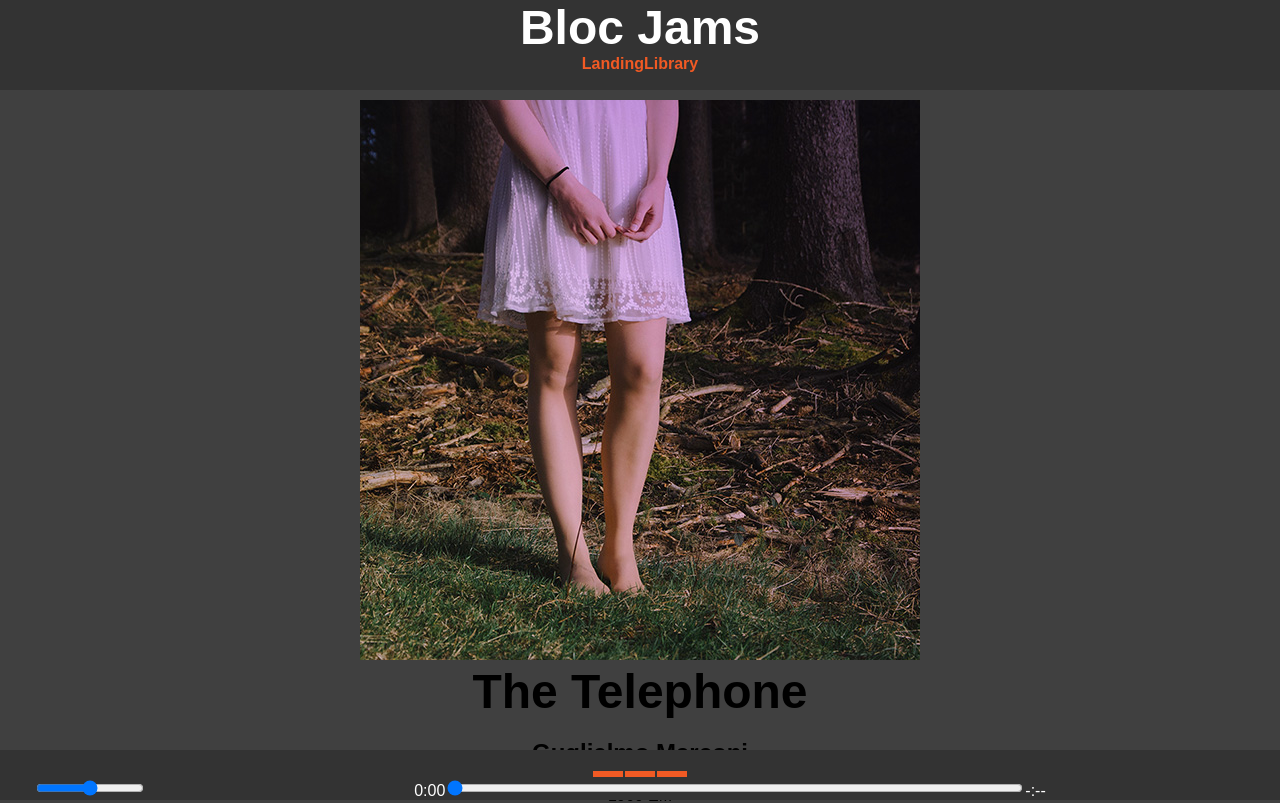
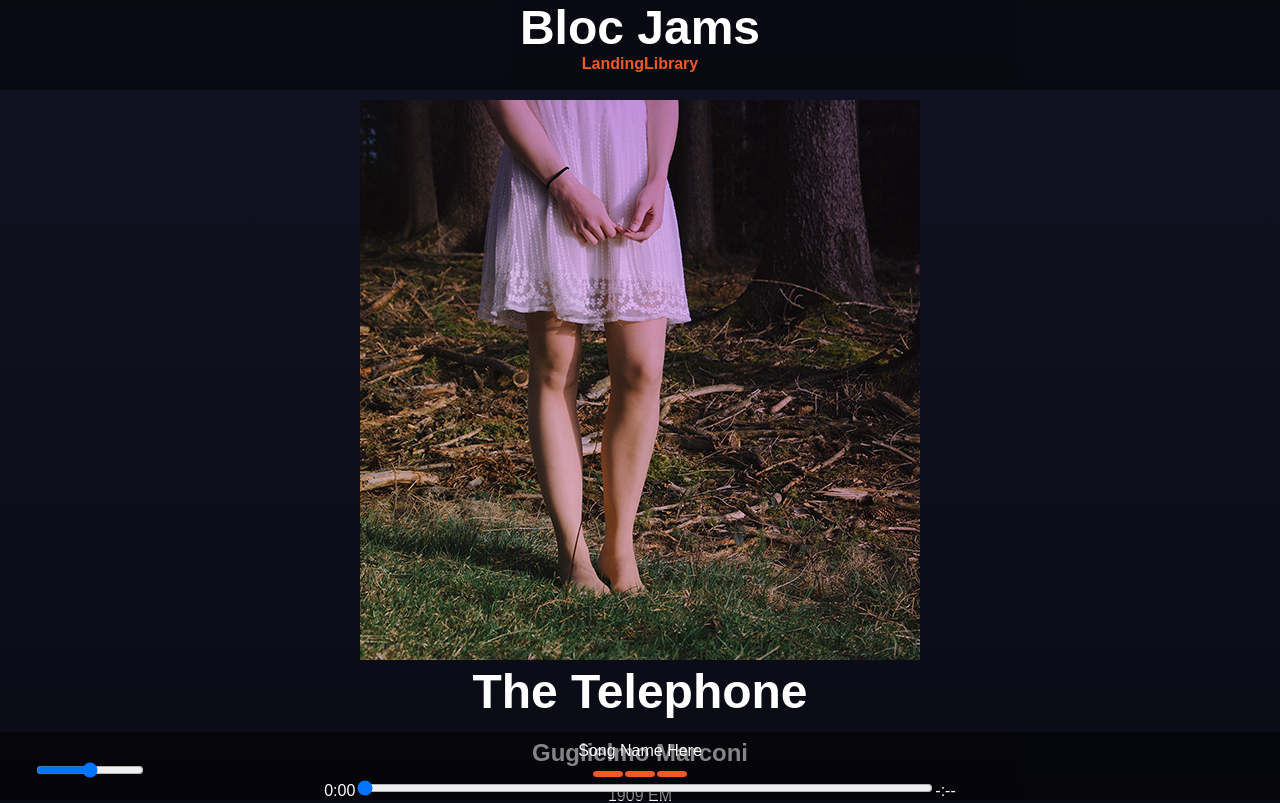
Before and after one commit to Nick-Maldonado/bloc-jams-react, a React (Create React App) app: page /album/the-telephone in a window 1280 px wide. Shown: the top 803 px of the page. Built offline with nearby package versions, Linux system fonts and the light colour scheme; the HTML template or start-up script is replaced by a standard one.

Commit message:
several styling changes

```diff
--- a/src/components/Album.js
+++ b/src/components/Album.js
@@ -115,15 +115,15 @@ class Album extends Component {
           <td className="song-actions">
             <button>
               <span className="song-number">{index+1}</span>
-              {/* <span className="ion-play"></span>
-              <span className="ion-pause"></span> */}
+              <span className="ion-play"></span>
+              <span className="ion-pause"></span>
             </button>
           </td>
           <td className="song-title">{song.title}</td>
           <td className="song-duration">{this.formatTime(song.duration)}</td>
         </tr>
-  )
-);
+        )
+      );
     return (
       <section className="album">
         <section id="album-info">
@@ -145,6 +145,7 @@ class Album extends Component {
           </tbody>
         </table>
         <PlayerBar
+          coverArt={this.state.album.albumCover}
           isPlaying={this.state.isPlaying}
           currentSong={this.state.currentSong}
           currentTime={this.audioElement.currentTime}
--- a/src/components/PlayerBar.js
+++ b/src/components/PlayerBar.js
@@ -4,18 +4,8 @@
 		render() {
 			return (
 				<section className="player-bar">
-					<section id="buttons">
-						<button id="previous" onClick={this.props.handlePrevClick}>
-							<span className="ion-skip-backward"></span>
-						</button>
-						<button id="play-pause" onClick={this.props.handleSongClick} >
-							<span className={this.props.isPlaying ? 'ion-pause' : 'ion-play'}></span>
-						</button>
-						<button id="next" onClick={this.props.handleNextClick}>
-							<span className="ion-skip-forward"></span>
-						</button>
-					</section>
-					<section id="volume-control">
+          <div id="currently-playing">Song Name Here</div>
+          <section id="volume-control">
 						<div className="icon ion-volume-low"></div>
 						<input
 							type="range"
@@ -28,6 +18,20 @@
 						/>
 						<div className="icon ion-volume-high"></div>
 					</section>
+					<section id="buttons">
+						<button id="previous" onClick={this.props.handlePrevClick}>
+							<span className="ion-skip-backward"></span>
+						</button>
+						<button id="play-pause" onClick={this.props.handleSongClick} >
+							<span className={this.props.isPlaying ? 'ion-pause' : 'ion-play'}></span>
+						</button>
+						<button id="next" onClick={this.props.handleNextClick}>
+							<span className="ion-skip-forward"></span>
+						</button>
+					</section>
+          {/* <section id="cover-art">
+            <img src={this.props.coverArt}/>
+          </section> */}
 					<section id="time-control">
 						<div className="current-time">{this.props.displayTime}</div>
 						<input
--- a/src/index.css
+++ b/src/index.css
@@ -2,11 +2,12 @@ body {
   margin: 0;
   padding: 0;
   font-family: sans-serif;
-  background-color: #404040;
+  background: linear-gradient(rgb(17,19,35), rgb(7,8,16));
+  color: white;
 }
 
 header {
-  background-color: #333333;
+  background-color: #0000007a;
   color: white;
   height: 90px;
   margin-bottom: 10px;
@@ -17,15 +18,17 @@ header {
 main {
   padding-top: 100px;
   padding-bottom: 80px;
+  min-width: 720px;
 }
 
 .player-bar {
-  background-color: #333333;
+  background-color: #0000007a;
   color: white;
   position: fixed;
   bottom: 0px;
   width: 100%;
   padding-top: 10px;
+  min-width: 720px;
 }
 
 button {
@@ -44,6 +47,13 @@ button:hover {
 .player-bar button {
   margin: 1px;
   width: 30px;
+  border-radius: 4px;
+}
+
+#buttons {
+  width: 96px;
+  margin: auto;
+  /* display: inline-block; */
 }
 
 h1 {
@@ -64,11 +74,14 @@ a {
 
 table {
   margin: auto;
+  color: white;
   /* width: 100%; */
 }
 
 td {
   border:solid;
+  border-color: black;
+  background-color: #0000007a;
 }
 
 .current-time {
@@ -85,7 +98,7 @@ td {
 
 #time-control {
   width: 60%;
-  display: inline-block;
+  margin: auto;
   position: center;
 }
 
@@ -102,3 +115,13 @@ td {
 #volume-control .seek-bar{
   width: 60%;
 }
+
+#cover-art{
+  float: right;
+  width: 35px;
+  display: inline-block;
+}
+
+#cover-art img{
+  width: 100%;
+}
```
